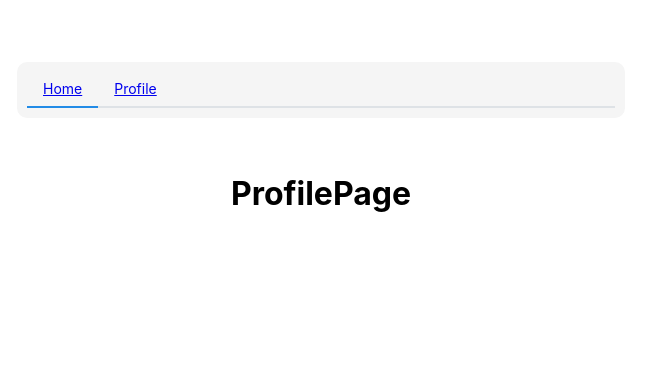
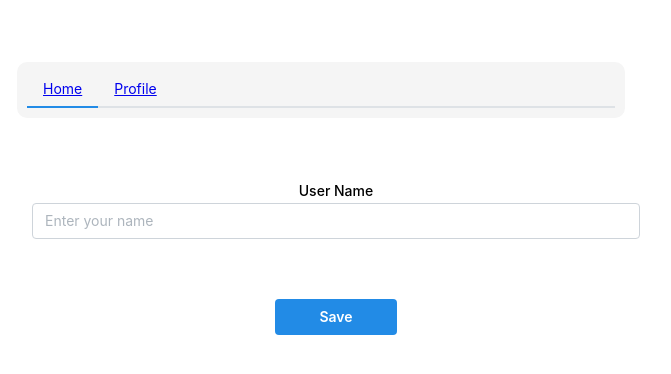
Before and after one commit to TOMLUCA7/TweeterReact, a React (Vite) app: page /profile in a window 1280 px wide. Shown: the top 374 px of the page, without its empty margins (319-990 px from the left). Built offline with nearby package versions, Linux system fonts and the light colour scheme; no server answers; the database is empty.

Commit message:
feat: Add user name input and save button to the profile page.

```diff
--- a/src/pages/ProfilePage.jsx
+++ b/src/pages/ProfilePage.jsx
@@ -1,7 +1,33 @@
+import { useState } from "react";
+import { TextInput, Button } from "@mantine/core";
+
 const ProfilePage = () => {
+  const [userName, setUserName] = useState("");
+
   return (
     <>
-      <h1>ProfilePage</h1>
+      <TextInput
+        value={userName}
+        onChange={(e) => setUserName(e.target.value)}
+        style={{
+          width: "50%",
+          marginBottom: "30px",
+          marginTop: "30px",
+          marginLeft: "30px",
+        }}
+        label="User Name"
+        placeholder="Enter your name"
+      />
+      <Button
+        style={{
+          width: "10%",
+          marginBottom: "30px",
+          marginTop: "30px",
+          marginLeft: "30px",
+        }}
+      >
+        Save
+      </Button>
     </>
   );
 };
```
